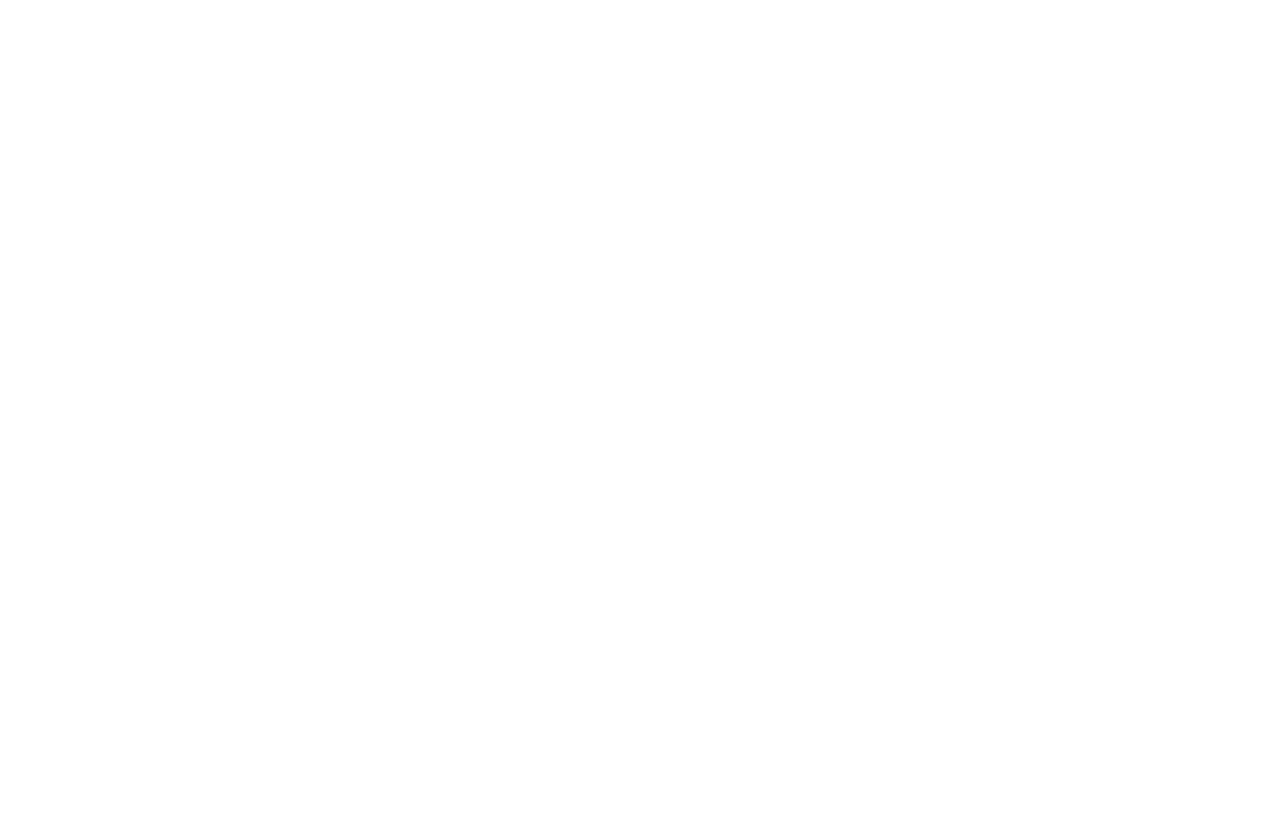
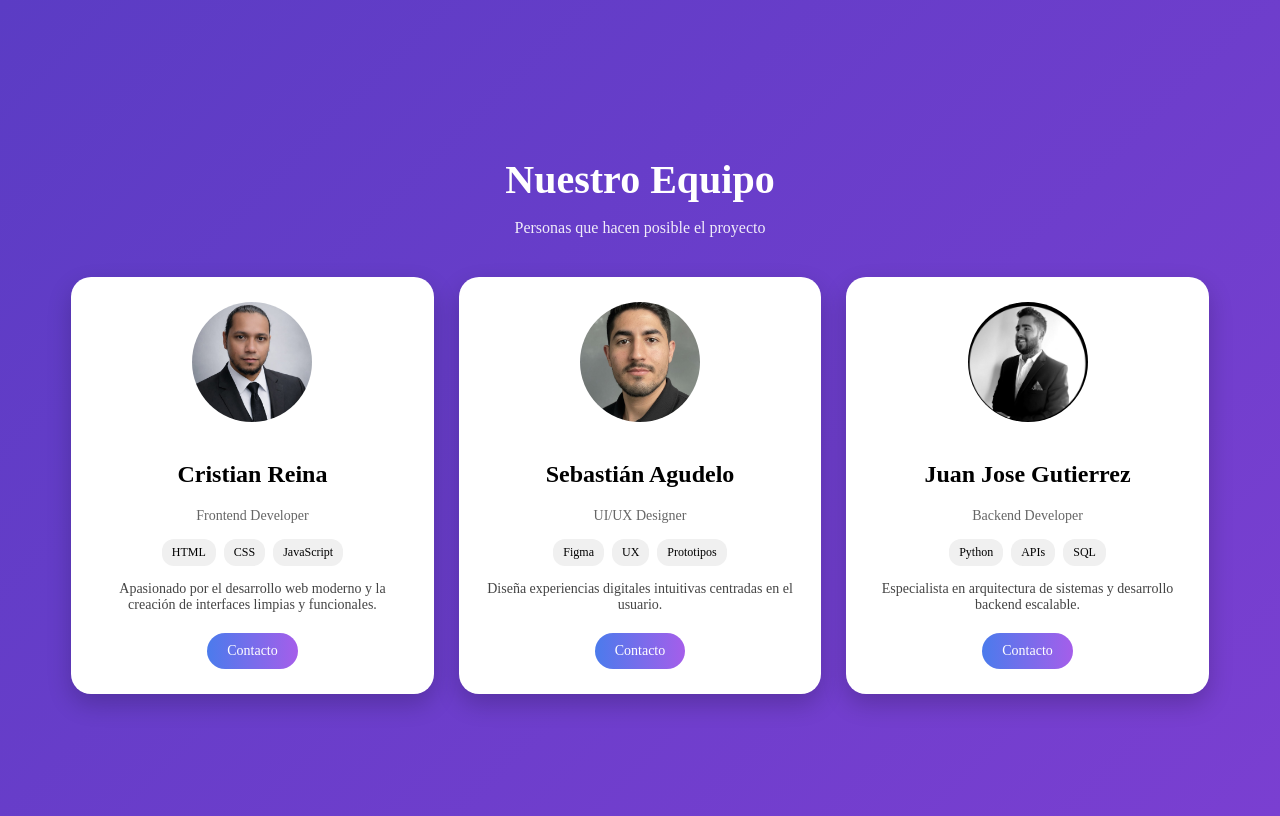
Before and after one commit to Jujogumo/mi-proyecto, a plain HTML site: page index.html in a window 1280 px wide. Drawn offline with Linux system fonts and the light colour scheme.

Commit message:
Se agrega carpeta imagen

```diff
--- a/index.html
+++ b/index.html
@@ -0,0 +1,95 @@
+<!DOCTYPE html>
+<html lang="es">
+<head>
+<meta charset="UTF-8">
+<meta name="viewport" content="width=device-width, initial-scale=1.0">
+<title>Equipo de Trabajo</title>
+
+<link rel="stylesheet" href="style.css">
+</head>
+
+<body>
+
+<section class="team-section">
+
+<h1 class="title">Nuestro Equipo</h1>
+<p class="subtitle">Personas que hacen posible el proyecto</p>
+
+<div class="team-container">
+
+<!-- TARJETA 1 -->
+<div class="card">
+
+<div class="card-top">
+<img src="Imagen/cris.jpeg" class="avatar">
+<h2>Cristian Reina</h2>
+<p class="role">Frontend Developer</p>
+</div>
+
+<div class="tags">
+<span>HTML</span>
+<span>CSS</span>
+<span>JavaScript</span>
+</div>
+
+<p class="description">
+Apasionado por el desarrollo web moderno y la creación de interfaces limpias y funcionales.
+</p>
+
+<a href="#" class="btn">Contacto</a>
+
+</div>
+
+
+<!-- TARJETA 2 -->
+<div class="card">
+
+<div class="card-top">
+<img src="Imagen/sebas.jpeg" class="avatar">
+<h2>Sebastián Agudelo</h2>
+<p class="role">UI/UX Designer</p>
+</div>
+
+<div class="tags">
+<span>Figma</span>
+<span>UX</span>
+<span>Prototipos</span>
+</div>
+
+<p class="description">
+Diseña experiencias digitales intuitivas centradas en el usuario.
+</p>
+
+<a href="#" class="btn">Contacto</a>
+
+</div>
+
+
+<!-- TARJETA 3 -->
+<div class="card">
+
+<div class="card-top">
+<img src="Imagen/juan.jpeg" class="avatar">
+<h2>Juan Jose Gutierrez</h2>
+<p class="role">Backend Developer</p>
+</div>
+
+<div class="tags">
+<span>Python</span>
+<span>APIs</span>
+<span>SQL</span>
+</div>
+
+<p class="description">
+Especialista en arquitectura de sistemas y desarrollo backend escalable.
+</p>
+
+<a href="#" class="btn">Contacto</a>
+
+</div>
+
+</div>
+</section>
+
+</body>
+</html>
--- a/style.css
+++ b/style.css
@@ -1,17 +1,116 @@
+{
+        margin: 0;
+        padding: 0;
+        box-sizing: border-box;
+        font-family: Arial, Helvetica, sans-serif;
+    }
+
     body {
-    font-family: Arial, sans-serif;
-    background-color: #121212;
+        background: linear-gradient(135deg, #5b3cc4, #7a3fd1);
+        min-height: 100vh;
         display: flex;
         justify-content: center;
         align-items: center;
-    height: 100vh;
+    }
+
+    /* CONTENEDOR GENERAL */
+
+    .team-section {
+        width: 90%;
+        max-width: 1200px;
+        text-align: center;
         color: white;
     }
 
+    /* TITULOS */
+
+    .title {
+        font-size: 40px;
+        margin-bottom: 10px;
+    }
+
+    .subtitle {
+        margin-bottom: 40px;
+        opacity: 0.9;
+    }
+
+    /* GRID */
+
+    .team-container {
+        display: grid;
+        grid-template-columns: repeat(auto-fit, minmax(280px, 1fr));
+        gap: 25px;
+    }
+
+    /* TARJETAS */
+
     .card {
-    background: #1e1e1e;
-    padding: 20px;
-    border-radius: 10px;
-    text-align: center;
-    box-shadow: 0 4px 8px rgba(0,0,0,0.6);
+        background: white;
+        border-radius: 20px;
+        padding: 25px;
+        color: black;
+        box-shadow: 0 10px 25px rgba(0, 0, 0, 0.2);
+        transition: 0.3s;
     }
+
+    .card:hover {
+        transform: translateY(-8px);
+    }
+
+    /* FOTO */
+
+    .avatar {
+        width: 120px;
+        height: 120px;
+        object-fit: cover;
+        border-radius: 50%;
+        margin-bottom: 15px;
+    }
+
+    /* TEXTO */
+
+    .role {
+        color: #666;
+        font-size: 14px;
+        margin-bottom: 15px;
+    }
+
+    .description {
+        font-size: 14px;
+        margin-bottom: 20px;
+        color: #444;
+    }
+
+    /* TAGS */
+
+    .tags {
+        display: flex;
+        flex-wrap: wrap;
+        justify-content: center;
+        gap: 8px;
+        margin-bottom: 15px;
+    }
+
+    .tags span {
+        background: #f0f0f0;
+        padding: 6px 10px;
+        border-radius: 12px;
+        font-size: 12px;
+    }
+
+    /* BOTON */
+
+    .btn {
+        display: inline-block;
+        text-decoration: none;
+        background: linear-gradient(90deg, #4b7bec, #a55eea);
+        color: white;
+        padding: 10px 20px;
+        border-radius: 25px;
+        font-size: 14px;
+        transition: 0.3s;
+    }
+
+    .btn:hover {
+        opacity: 0.85;
+    }
```
Also changed, not shown: Imagen/cris.jpeg (added), Imagen/juan.jpeg (added), Imagen/sebas.jpeg (added). Lines whose indentation alone changed are shown as unchanged.
